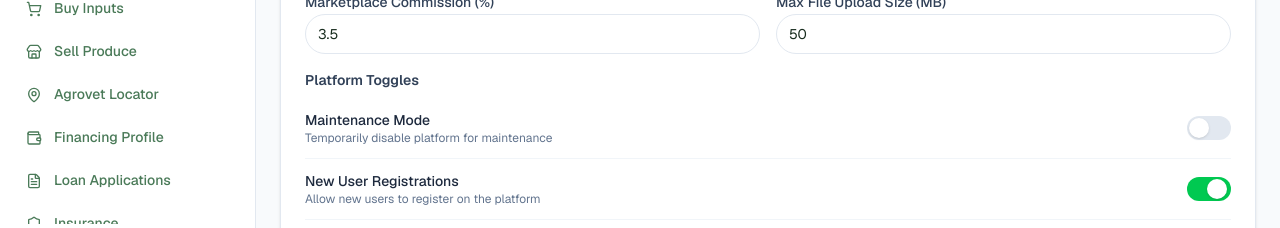
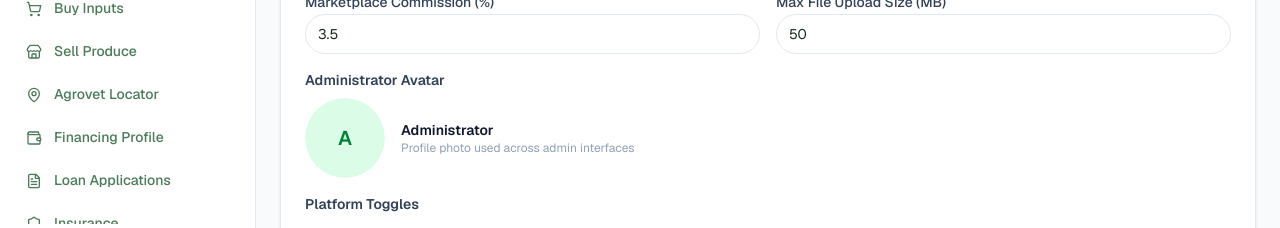
Before and after one commit to Faqih001/digi-farms, a Next.js app: page /admin/settings in a window 1280 px wide. Shown: the part 499-727 px from the top of the page. Built offline with nearby package versions, Linux system fonts and the light colour scheme; no server answers; the database is empty; sample sign-in values are in the browser's storage.

Commit message:
feat: add avatar upload functionality and display admin name in settings page

```diff
--- a/app/(dashboard)/admin/settings/page.tsx
+++ b/app/(dashboard)/admin/settings/page.tsx
@@ -4,6 +4,8 @@ import { Card, CardContent, CardHeader, CardTitle } from "@/components/ui/card";
 import { Button } from "@/components/ui/button";
 import { Input } from "@/components/ui/input";
 import { Label } from "@/components/ui/label";
+import { useEffect } from "react";
+import { AvatarUploadDialog } from "@/components/dashboard/avatar-upload-dialog";
 import { Save, Globe, Bell, Shield, CreditCard, Cpu } from "lucide-react";
 import { toast } from "sonner";
 
@@ -35,6 +37,17 @@ function Toggle({ label, description, defaultChecked = false }: { label: string;
 
 export default function AdminSettingsPage() {
   const [activeTab, setActiveTab] = useState("general");
+  const [avatarUrl, setAvatarUrl] = useState<string | null>(null);
+  const [adminName, setAdminName] = useState<string>("");
+
+  useEffect(() => {
+    fetch("/api/users/me").then((r) => r.ok ? r.json() : null).then((data) => {
+      if (data?.user) {
+        setAvatarUrl(data.user.image ?? null);
+        setAdminName(data.user.name ?? "");
+      }
+    }).catch(() => null);
+  }, []);
 
   return (
     <div className="space-y-6">
@@ -68,6 +81,16 @@ export default function AdminSettingsPage() {
               <div className="space-y-1.5"><Label>Default Currency</Label><Input defaultValue="KES" /></div>
               <div className="space-y-1.5"><Label>Marketplace Commission (%)</Label><Input type="number" defaultValue="3.5" /></div>
               <div className="space-y-1.5"><Label>Max File Upload Size (MB)</Label><Input type="number" defaultValue="50" /></div>
+            </div>
+            <div className="mt-4">
+              <p className="text-sm font-semibold text-slate-700 dark:text-slate-300 mb-2">Administrator Avatar</p>
+              <div className="flex items-center gap-4">
+                <AvatarUploadDialog currentImage={avatarUrl} initials={(adminName || "A").split(" ").map(s=>s[0]).join("") || "A"} onAvatarChange={(url) => setAvatarUrl(url)} />
+                <div>
+                  <p className="text-sm font-semibold text-slate-900 dark:text-white">{adminName || "Administrator"}</p>
+                  <p className="text-xs text-slate-400">Profile photo used across admin interfaces</p>
+                </div>
+              </div>
             </div>
             <div>
               <p className="text-sm font-semibold text-slate-700 dark:text-slate-300 mb-2">Platform Toggles</p>
```
